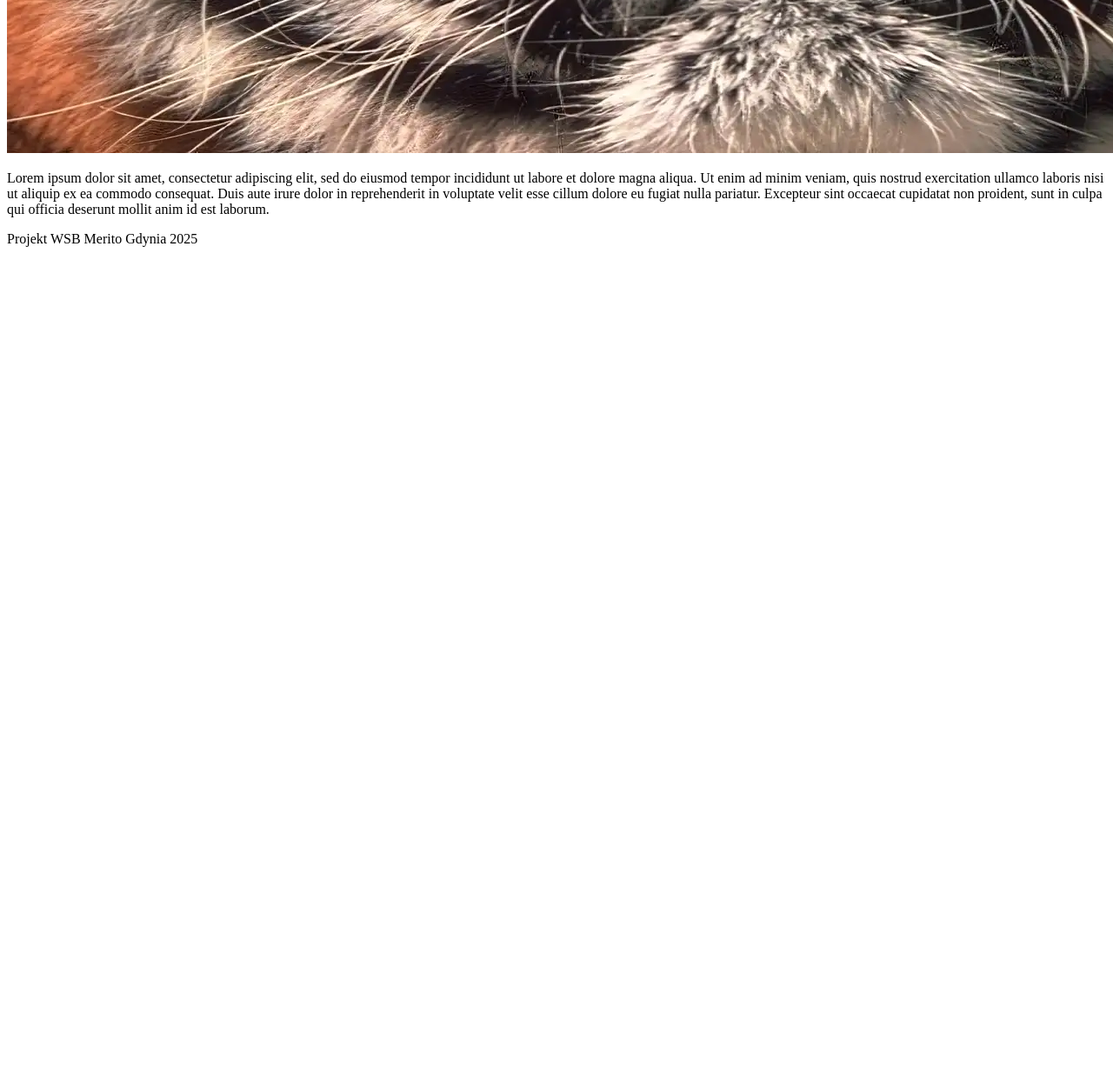
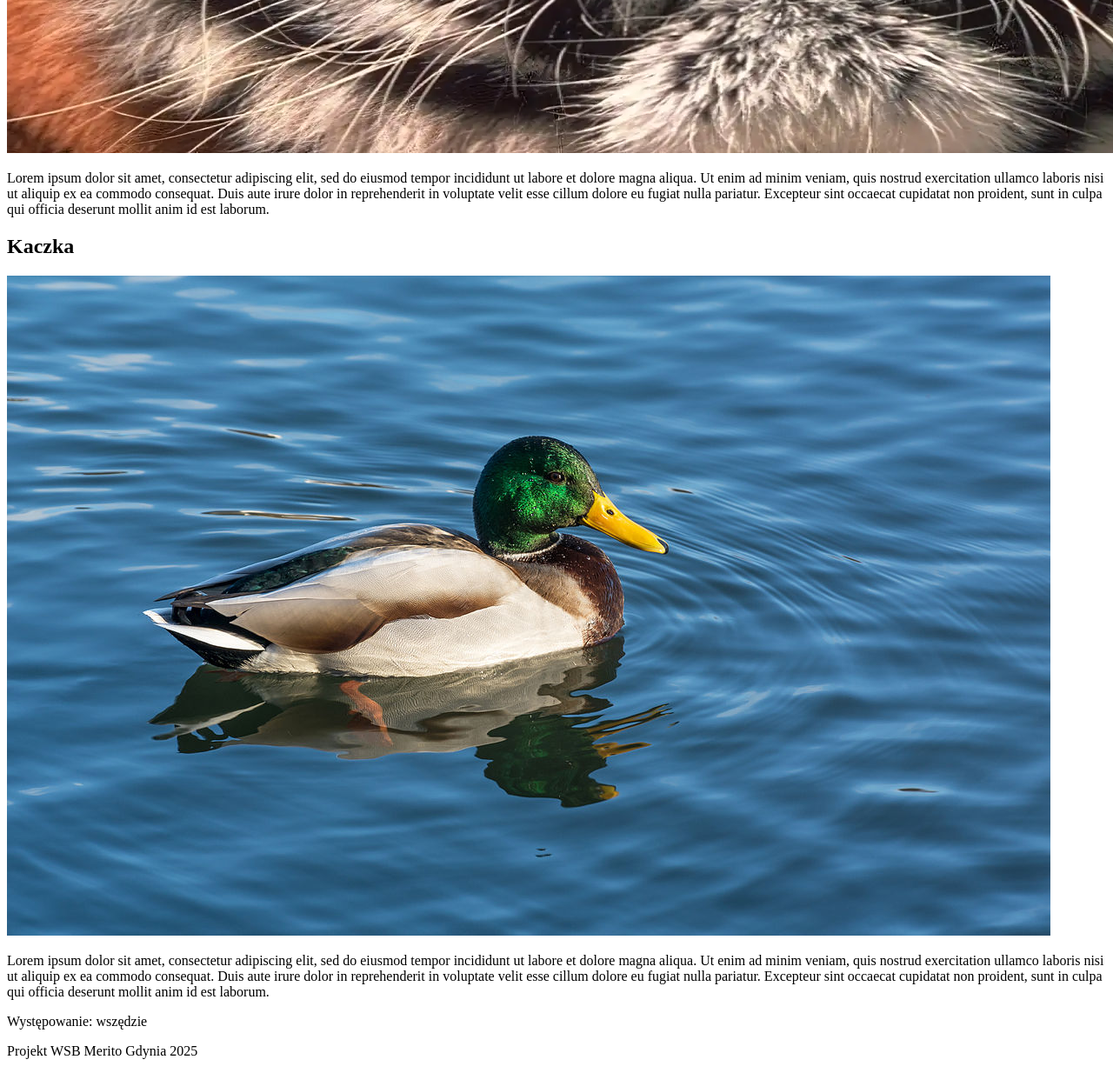
Before and after one commit to KrzysztofGNAP/WZ_ININ5_KrzysztofG, a plain HTML site: page index.html in a window 1280 px wide. Shown: the part 1031-2265 px from the top of the page at 87% size. Before the commit the page ends 1331 px from the top, so only its background shows below. Drawn offline with Linux system fonts and the light colour scheme.

Commit message:
[feature] add duck section

```diff
--- a/index.html
+++ b/index.html
@@ -15,6 +15,12 @@
             <img src="./img/Przykladowe zdjecie.jpg" alt="">
             <p>Lorem ipsum dolor sit amet, consectetur adipiscing elit, sed do eiusmod tempor incididunt ut labore et dolore magna aliqua. Ut enim ad minim veniam, quis nostrud exercitation ullamco laboris nisi ut aliquip ex ea commodo consequat. Duis aute irure dolor in reprehenderit in voluptate velit esse cillum dolore eu fugiat nulla pariatur. Excepteur sint occaecat cupidatat non proident, sunt in culpa qui officia deserunt mollit anim id est laborum.</p>
         </section>
+        <section>
+            <h2>Kaczka</h2>
+            <img src="./img/2015_Kaczka_krzyżowka_w_wodzie_(samiec).jpg" alt="kaczka">
+            <p>Lorem ipsum dolor sit amet, consectetur adipiscing elit, sed do eiusmod tempor incididunt ut labore et dolore magna aliqua. Ut enim ad minim veniam, quis nostrud exercitation ullamco laboris nisi ut aliquip ex ea commodo consequat. Duis aute irure dolor in reprehenderit in voluptate velit esse cillum dolore eu fugiat nulla pariatur. Excepteur sint occaecat cupidatat non proident, sunt in culpa qui officia deserunt mollit anim id est laborum.</p>
+            <p>Występowanie: wszędzie</p>
+        </section>
     </main>
     <footer>
         <p>Projekt WSB Merito Gdynia 2025</p>
```
Also changed, not shown: img/2015_Kaczka_krzyżowka_w_wodzie_(samiec).jpg (added).
